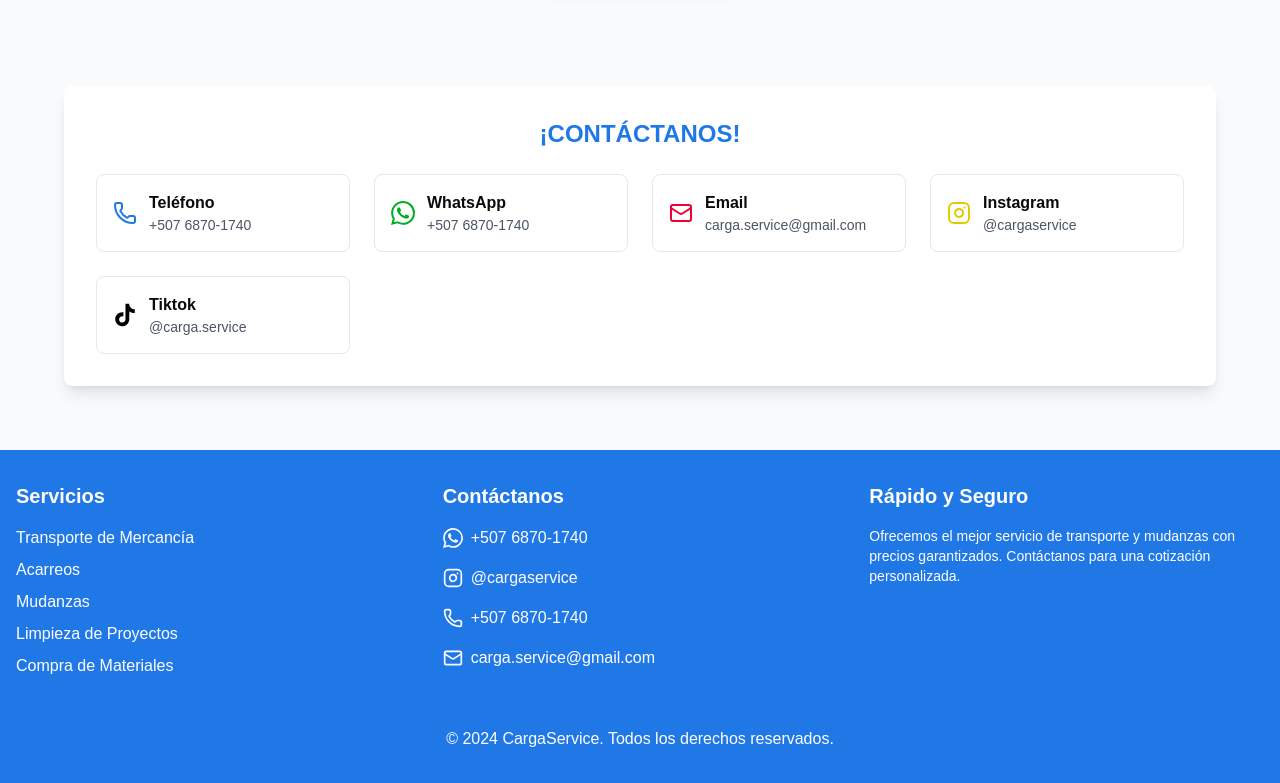
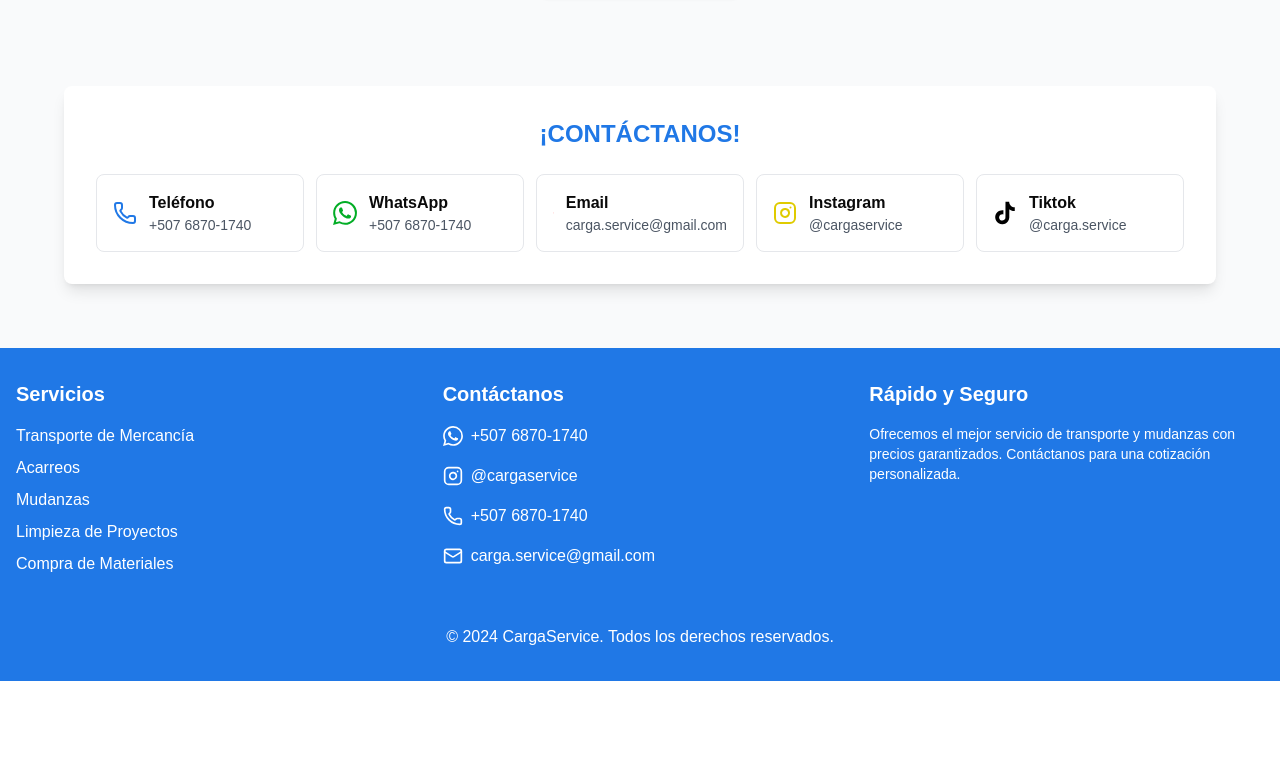
Before and after one commit to dguarisma/carga-service, a Next.js app: page / in a window 1280 px wide. Shown: the part 2500-3283 px from the top of the page. After the commit the page ends 3181 px from the top, so only its background shows below. Built offline with nearby package versions, Linux system fonts and the light colour scheme.

Commit message:
fix error

```diff
--- a/app/page.tsx
+++ b/app/page.tsx
@@ -73,7 +73,7 @@
           {/* Contact Section */}
           <div className="bg-white rounded-lg shadow-lg p-8 mt-12">
             <h2 className="text-2xl font-bold text-[#2078E6] mb-6 text-center">¡CONTÁCTANOS!</h2>
-            <div className="grid md:grid-cols-4 gap-6">
+            <div className="grid md:grid-cols-5 gap-3">
               <a
                 target="_black"
                 href="tel:+5076870-1740"
```
